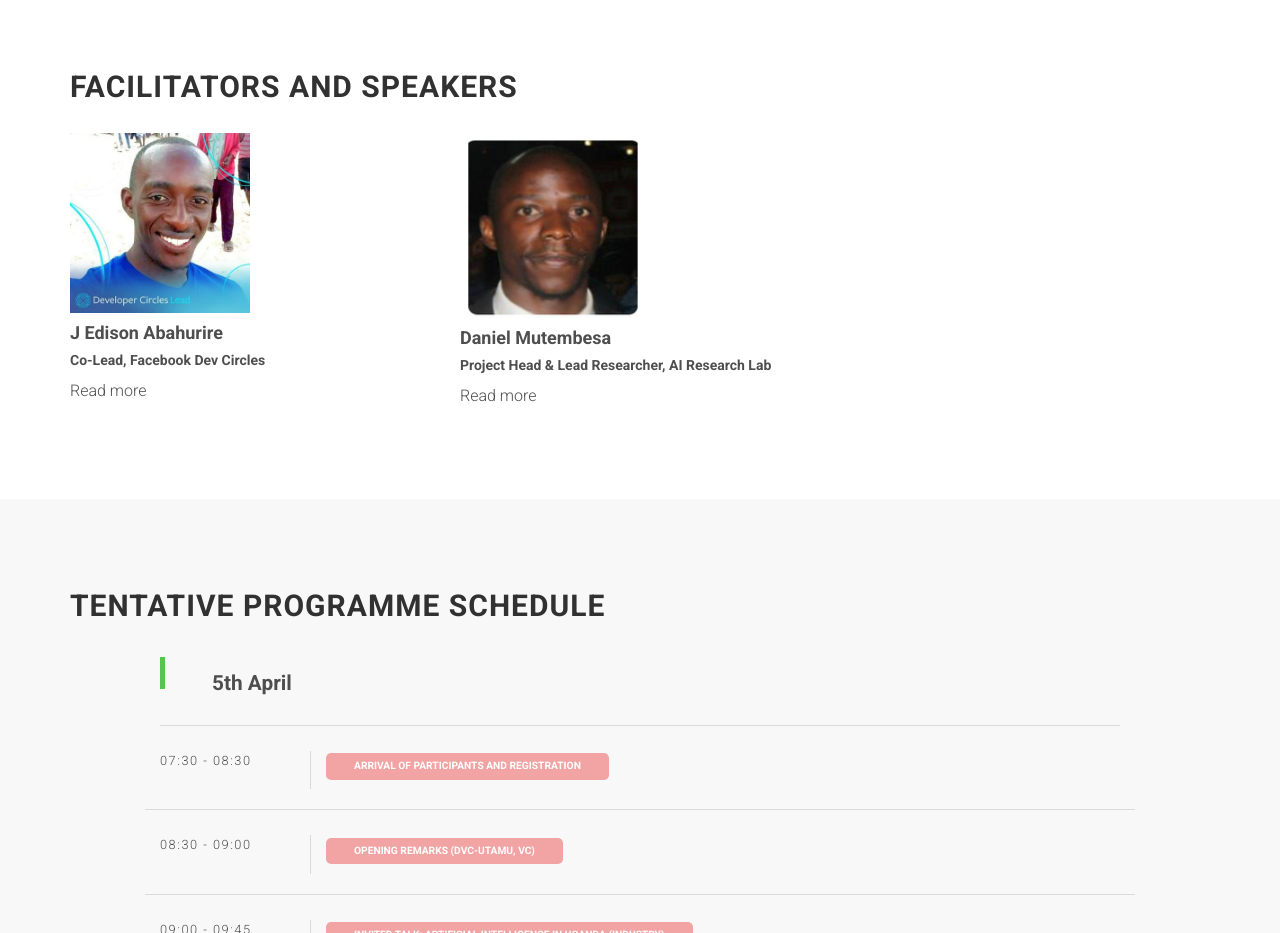
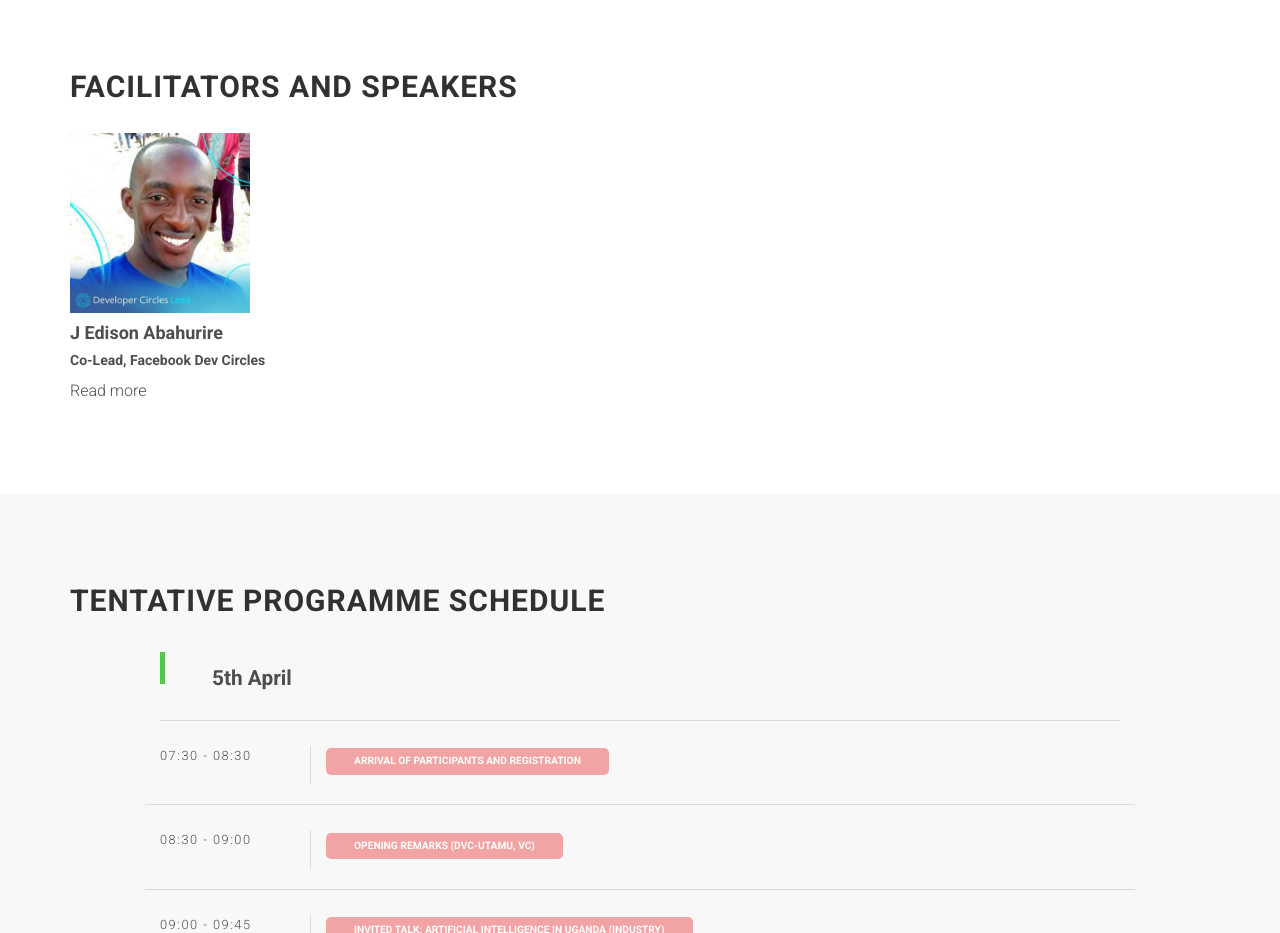
Before and after one commit to indabaxug/indabaxug.github.io, a plain HTML site: page index.html in a window 1280 px wide. Shown: the part 820-1753 px from the top of the page. Drawn offline with nearby package versions, Linux system fonts and the light colour scheme; files whose address does not match are found by name.

Commit message:
Update index.html

```diff
--- a/index.html
+++ b/index.html
@@ -121,19 +121,7 @@
 
                 </div>
 
-            <div class="row">
-                <div class="col-xs-4">
-                  <a href="" target="_blank">
-                    <img src="assets/images/institutions/Daniel.jpg" alt="Daniel Mutembesa" width="50%">
-                  </a>
-                  <h4>Daniel Mutembesa</h4>
-                  <h5>Project Head & Lead Researcher, AI Research Lab</h5>
-                  <details>
-                  <summary>Read more</summary>
-                  <p style="text-align:justify" font color="#465293">Mutembesa is a Project Head & Lead Researcher for an Adhoc Surveillance Project focusing on the smart-phone application tool kits that has been developed by the mcrops team to facilitate and provide automated diagnosis and improved vector & symptom measurement for Cassava viral diesease and pests it also looks at crowdsourced Crop health data through an Ad-hoc Surveillance system. Daniel is also an Instructor of Oracle & Database Systems Eng. at the Department for Professional Skills Development, Makerere University and an Assistant Tutor of Dr. Ernest Mwebaze at the Department of Computer Science College of Computing & information systems at the same University.</p>
-                  </details>
 
-                </div>
 
         </div>
       </div>
```
